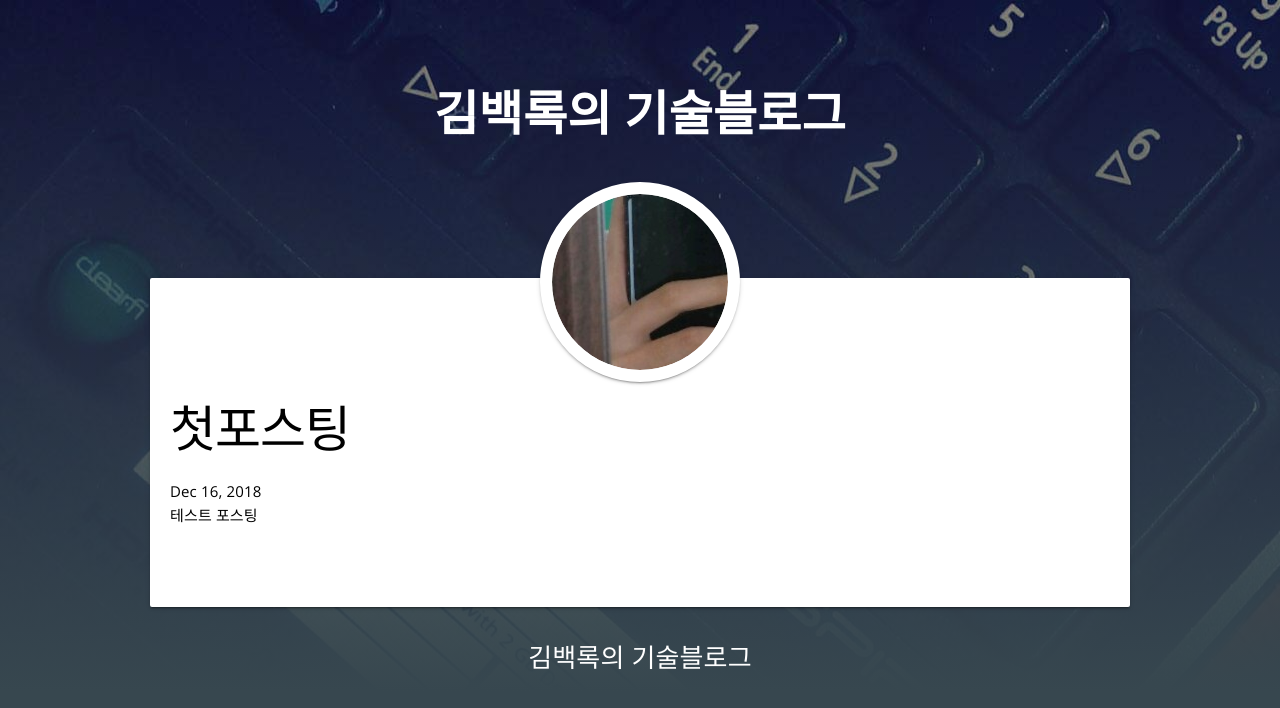
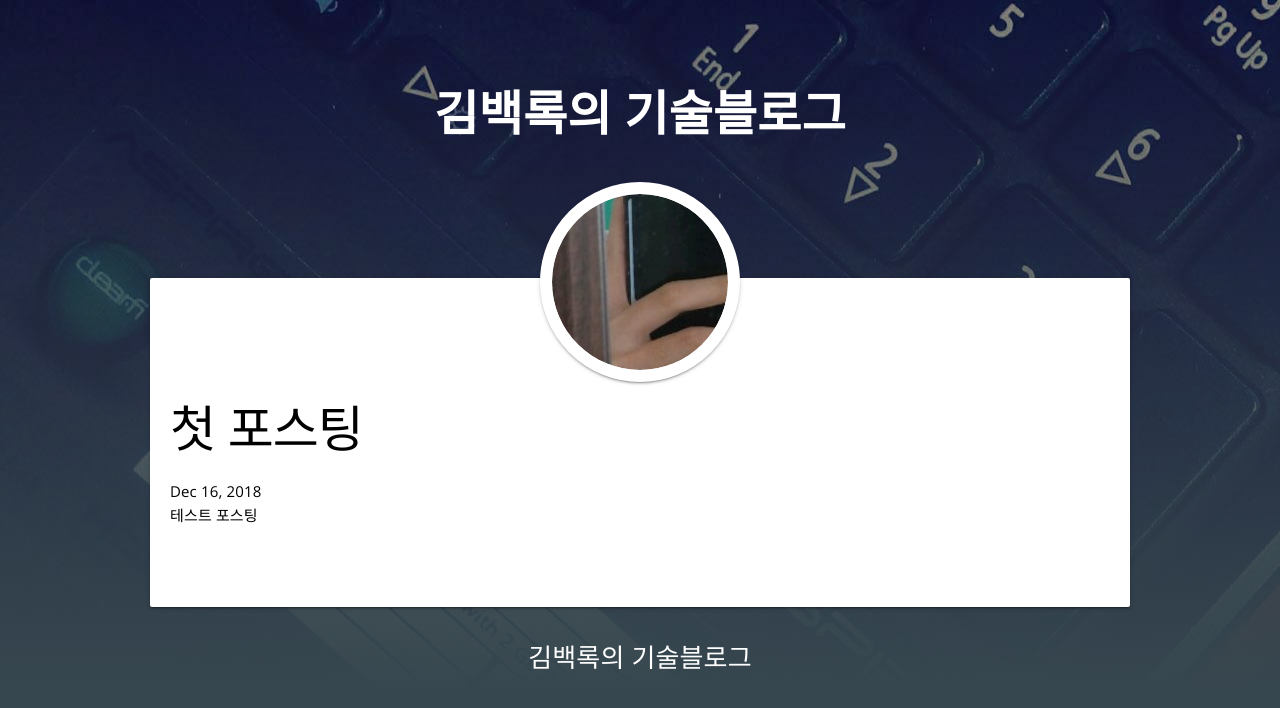
Before and after one commit to backrog/backrog.github.io, a Jekyll site: the page built from _posts/2018-12-16-첫포스팅.markdown, in a window 1280 px wide. Shown: the top 708 px of the page. Built offline with Jekyll 4.4.1, drawn with Linux system fonts in a browser that asks for light colours.

```diff
--- a/_posts/2018-12-16-첫포스팅.markdown
+++ b/_posts/2018-12-16-첫포스팅.markdown
@@ -1,6 +1,6 @@
 ---
 layout: post
-title: "첫포스팅"
+title: "첫 포스팅"
 date: 2018-12-16 10:14:45 +0200
 categories: jekyll update
 ---
```
